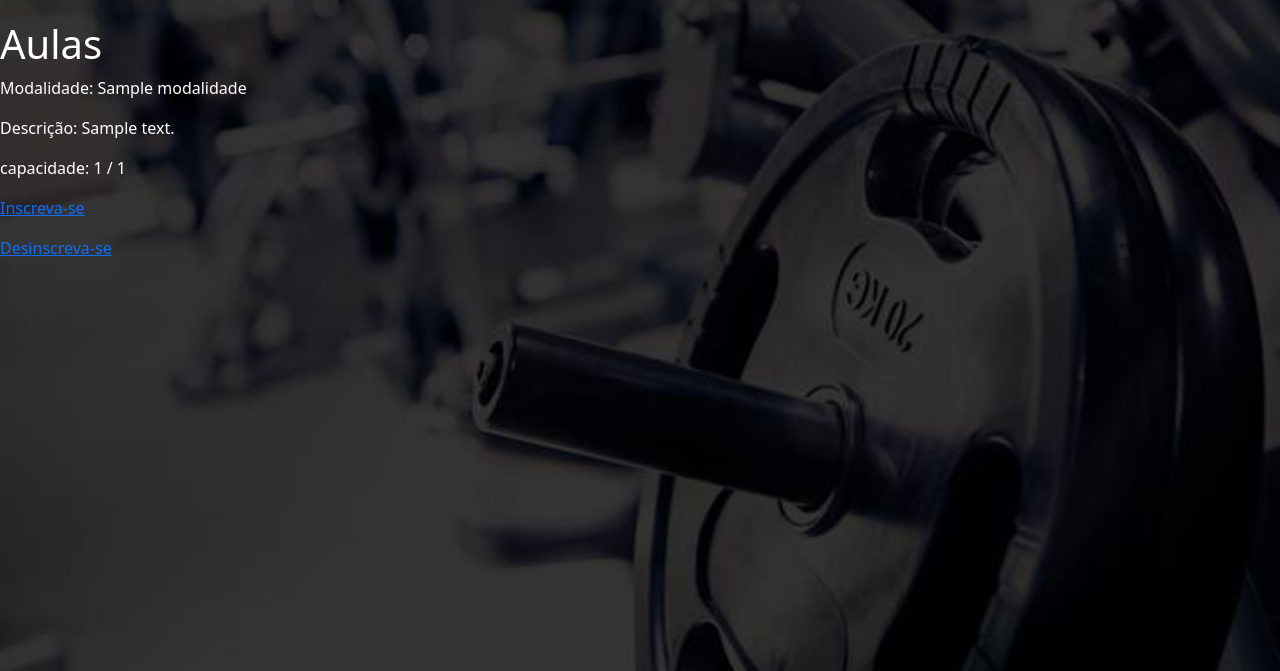
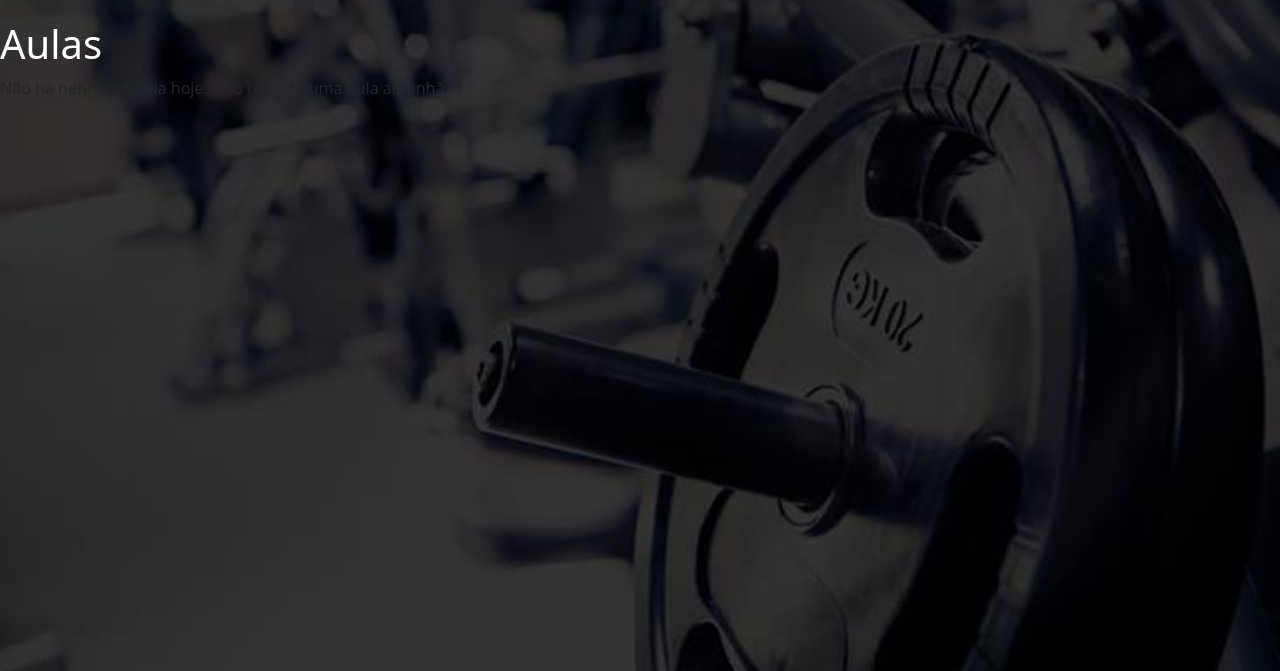
Before and after one commit to tomasolenscki/USPesos, a Django app: page /alunos/aulas/ in a window 1280 px wide. Shown: the part 50-721 px from the top of the page. Run offline with Django 4.2, Linux system fonts and the light colour scheme; a user stored in the database is signed in; tables that the repository leaves empty hold one stand-in row (values such as "Sample post"); some libraries are stand-ins or nearby versions.

Commit message:
aulas de hoje e amanha

```diff
--- a/alunos/templates/alunos/aulas.html
+++ b/alunos/templates/alunos/aulas.html
@@ -8,9 +8,11 @@ Aulas
 
 <h1>Aulas </h1>
 
-{% if aulas %}
+{% if aulas_hoje %}
 
-    {% for aula in aulas %}
+    <p> Aulas de hoje: </p>
+
+    {% for aula in aulas_hoje %}
 
         <p> Modalidade: {{ aula.modalidade.nome }} </p>
         <p> Descrição: {{ aula.modalidade.descricao }} </p>
@@ -25,8 +27,31 @@ Aulas
 
 {% else %}
 
-Ainda não há aulas
+Não há nenhuma aula hoje.
 
 {% endif %}
 
-{% endblock %}
+{% if aulas_amanha %}
+
+    <p> Aulas de amanhã: </p>
+
+    {% for aula in aulas_amanha %}
+
+        <p> Modalidade: {{ aula.modalidade.nome }} </p>
+        <p> Descrição: {{ aula.modalidade.descricao }} </p>
+        <p> capacidade:  {{ aula.inscritos }} / {{ aula.vagas }}</p>
+        <p> <a href = "{% url 'alunos:inscricao' aula.pk %}"> Inscreva-se </a> </p>
+        <p> <a href = "{% url 'alunos:desinscricao' aula.pk %}"> Desinscreva-se </a> </p>
+
+
+
+
+    {% endfor %}
+
+{% else %}
+
+Não há nenhuma aula amanhã.
+
+{% endif %}
+
+{% endblock content %}
--- a/alunos/views.py
+++ b/alunos/views.py
@@ -10,7 +10,7 @@ from django.contrib import messages
 from django.contrib.auth.decorators import login_required
 from user.decorators import aluno_required
 from django.utils.decorators import method_decorator
-from datetime import datetime
+from datetime import datetime, date, timedelta
 
 # Create your models here.
 
@@ -164,11 +164,15 @@ class TreinoCreateView(generic.CreateView):
 def aulas(request):
     aulas = Aula.objects.filter(visivel = True).all()
     aluno = Aluno.objects.get(user = request.user)
+    aulas_hoje = Aula.objects.filter(visivel = True, dia = date.today())
+    aulas_amanha = Aula.objects.filter(visivel = True, dia = date.today()+ timedelta(days=1))
 
 
     context = {
         "aulas" : aulas,
         "aluno" : aluno,
+        "aulas_hoje" : aulas_hoje,
+        "aulas_amanha" : aulas_amanha,
     }
 
     return render(request, 'alunos/aulas.html', context = context)
```
